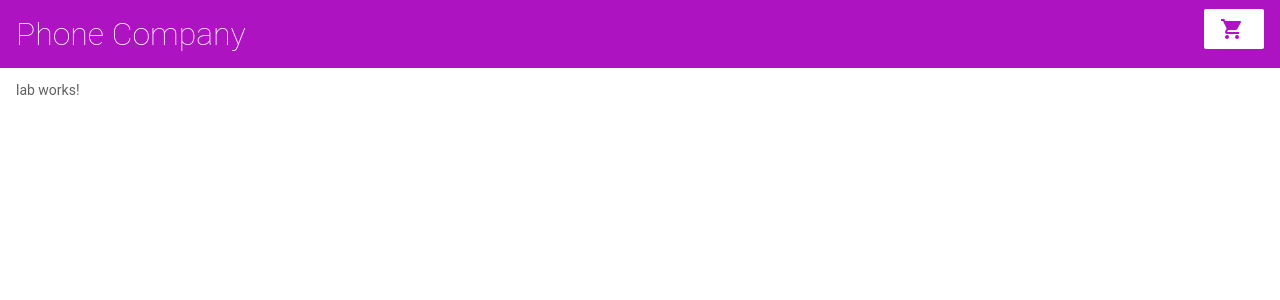
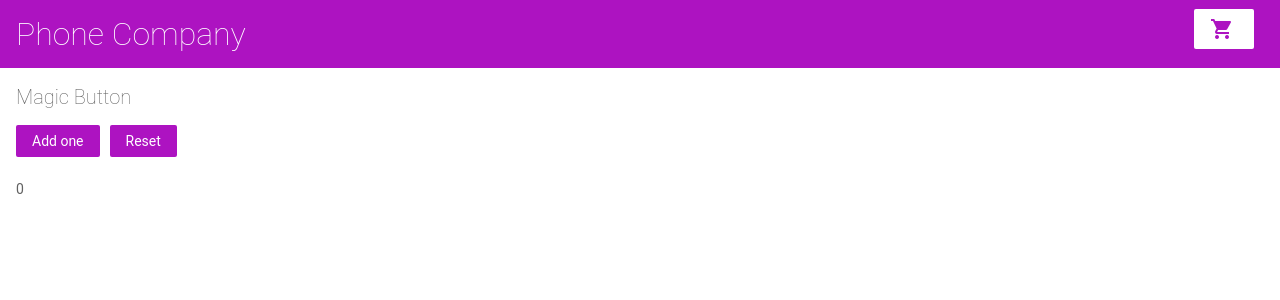
Before and after one commit to fladgast/gettingstarted, an Angular app: page /lab in a window 1280 px wide. Shown: the top 300 px of the page. Built offline with nearby package versions, Linux system fonts and the light colour scheme.

Commit message:
Task 24 complete

```diff
--- a/src/app/lab/lab.component.html
+++ b/src/app/lab/lab.component.html
@@ -1 +1,5 @@
-<p>lab works!</p>
+<h2>Magic Button</h2>
+
+<button type="button" (click)="addOne()">Add one</button>
+<button type="button" (click)="resetNum()">Reset</button>
+<p>{{num}}</p>
--- a/src/app/lab/lab.component.ts
+++ b/src/app/lab/lab.component.ts
@@ -7,4 +7,14 @@ import { Component } from '@angular/core';
 })
 export class LabComponent {
 
+  num: number = 0
+
+  addOne() {
+    this.num++
+  }
+
+  resetNum() {
+    this.num = 0
+  }
+
 }
--- a/src/styles.css
+++ b/src/styles.css
@@ -86,7 +86,7 @@ label {
   background-color: var(--main-color);
   color: white;
   border: none;
-  margin-bottom: 10px;
+  margin: 0px 10px 10px 0px;
 }
 
 .button:hover, button:hover {
```
